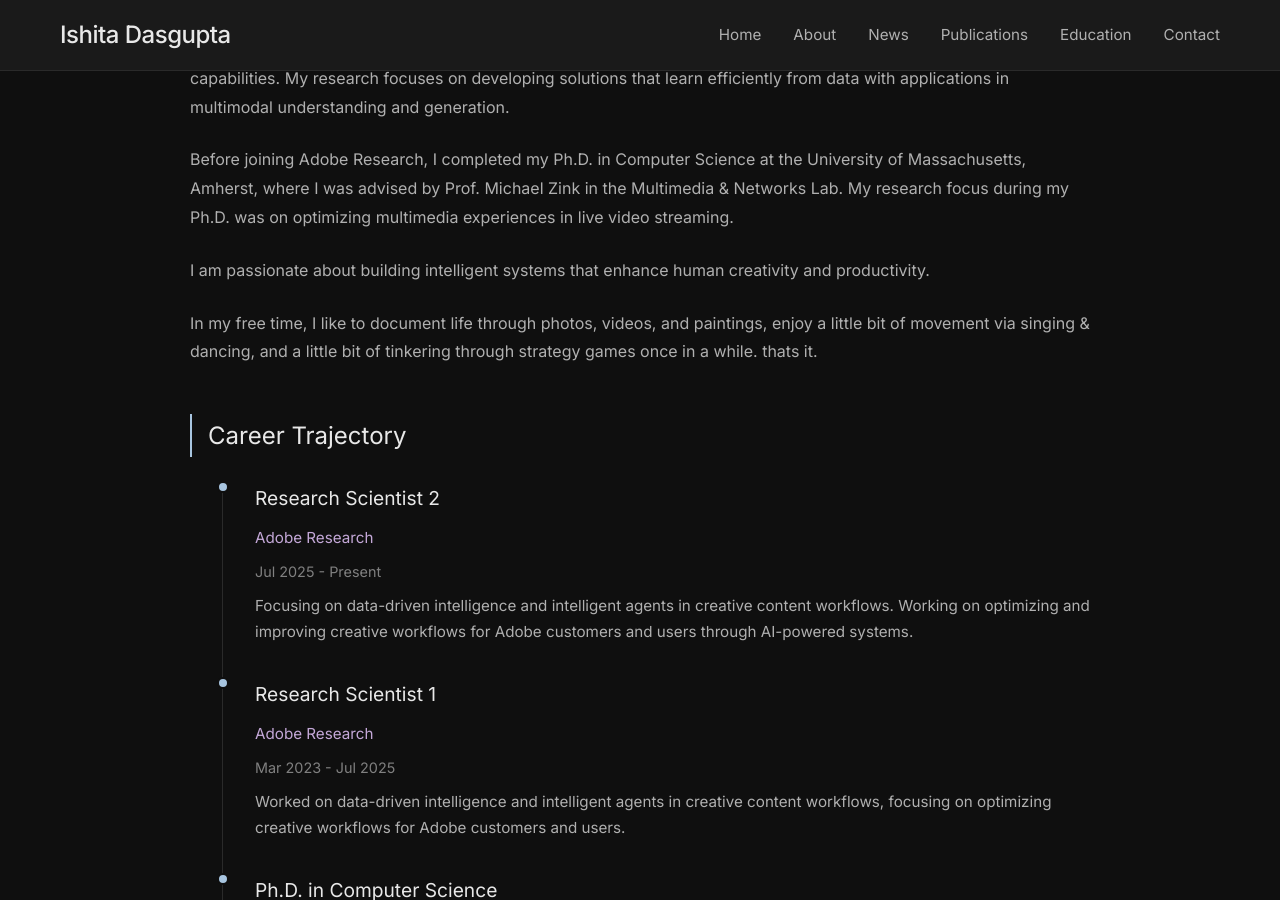
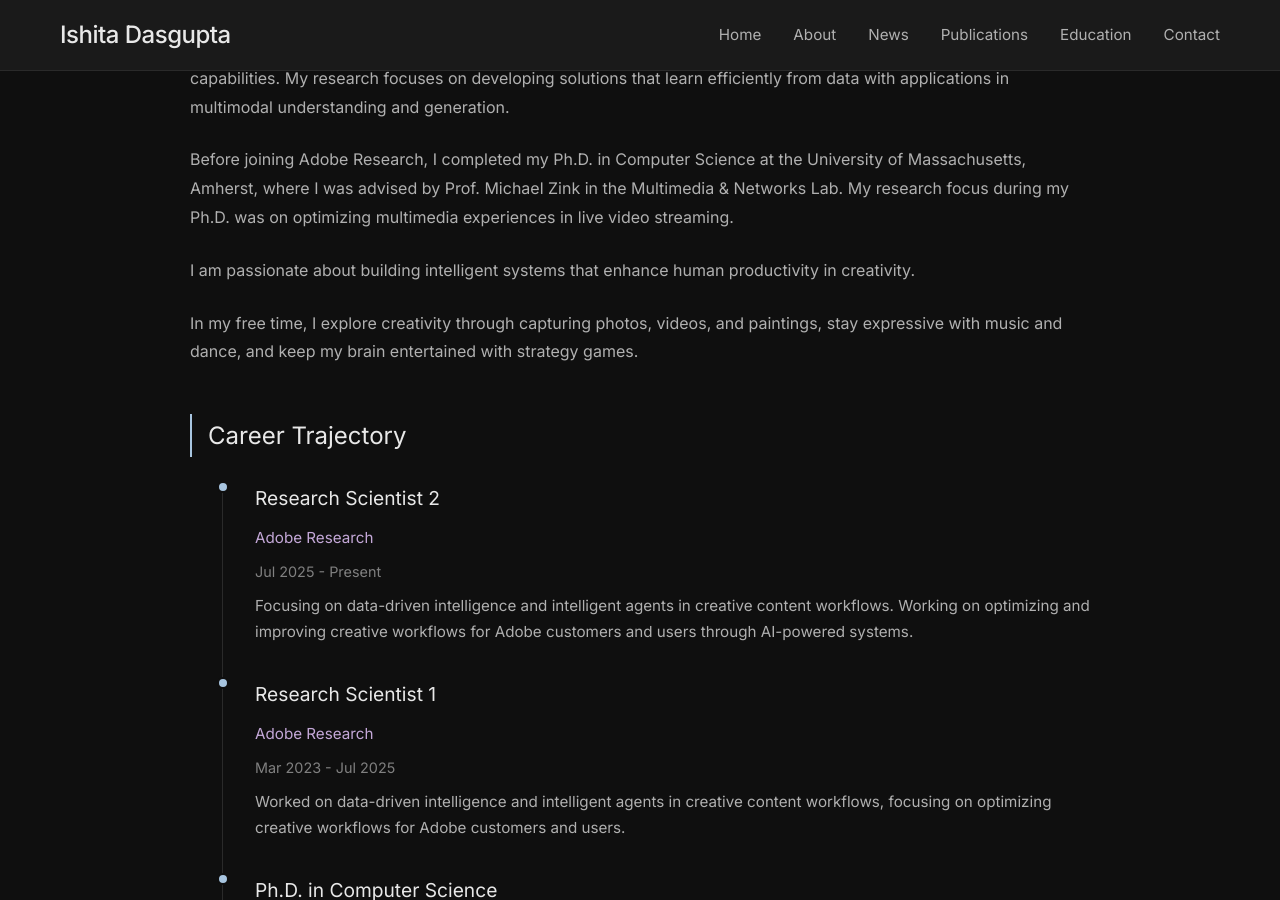
Before and after one commit to ISHITADG/ishitadg.github.io, a Jekyll site: the page built from about.md, in a window 1280 px wide and 900 px high, scrolled down 490 px. Built offline with Jekyll 4.4.1, drawn with Linux system fonts in a browser that asks for light colours; a style sheet for code colours, icons or effects is not loaded.

Commit message:
Update about page text for clarity and flow
- Update passion statement to focus on productivity in creativity
- Refine free time description for better readability

```diff
--- a/about.md
+++ b/about.md
@@ -26,11 +26,11 @@ permalink: /about/
       </p>
 
       <p style="font-size: 1rem; margin-bottom: 1.5rem; line-height: 1.8; color: #b0b0b0;">
-        I am passionate about building intelligent systems that enhance human creativity and productivity.
+        I am passionate about building intelligent systems that enhance human productivity in creativity.
       </p>
 
       <p style="font-size: 1rem; margin-bottom: 1.5rem; line-height: 1.8; color: #b0b0b0;">
-        In my free time, I like to document life through photos, videos, and paintings, enjoy a little bit of movement via singing & dancing, and a little bit of tinkering through strategy games once in a while. thats it.
+        In my free time, I explore creativity through capturing photos, videos, and paintings, stay expressive with music and dance, and keep my brain entertained with strategy games.
       </p>
     </div>
 
```
